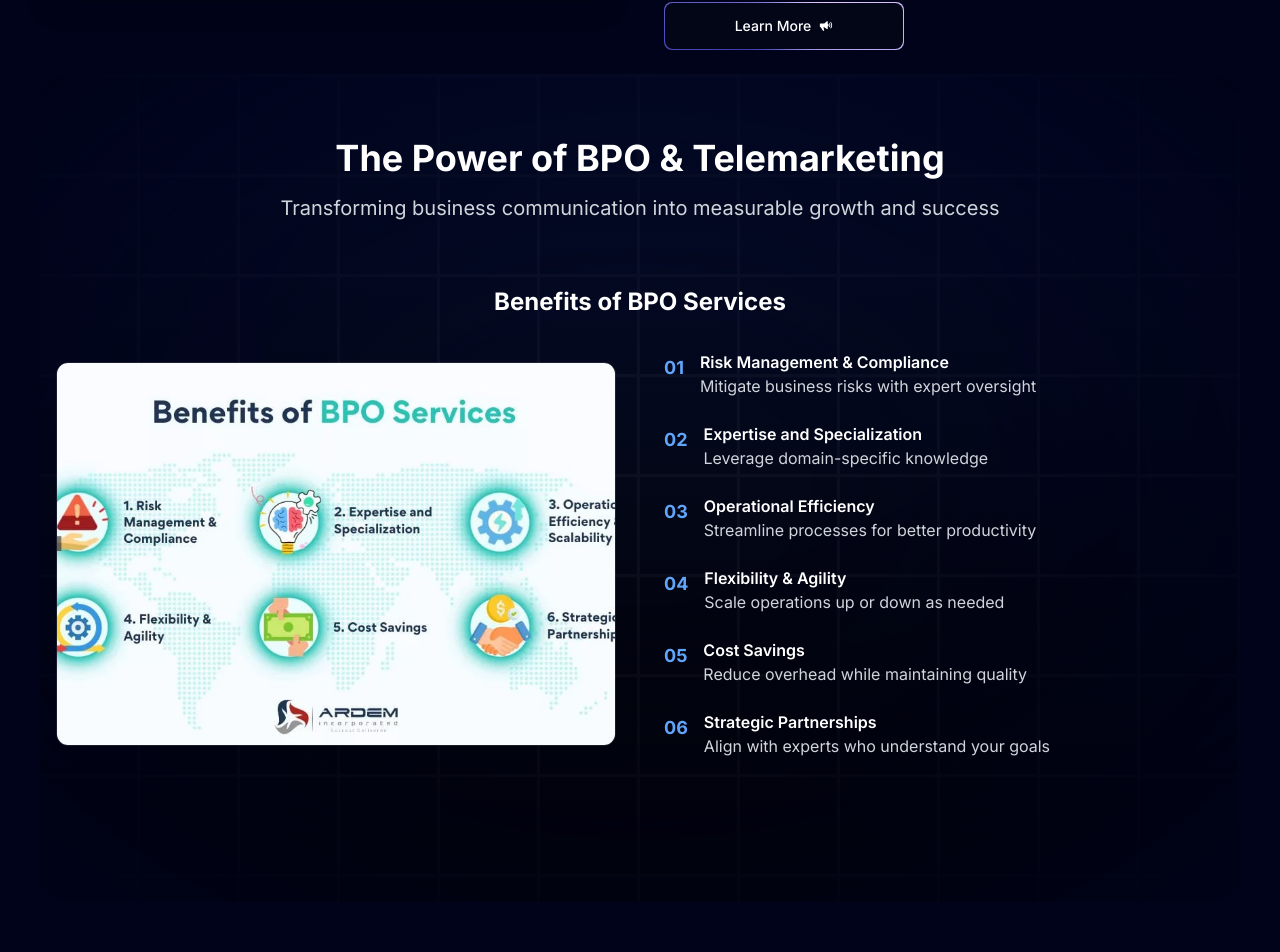
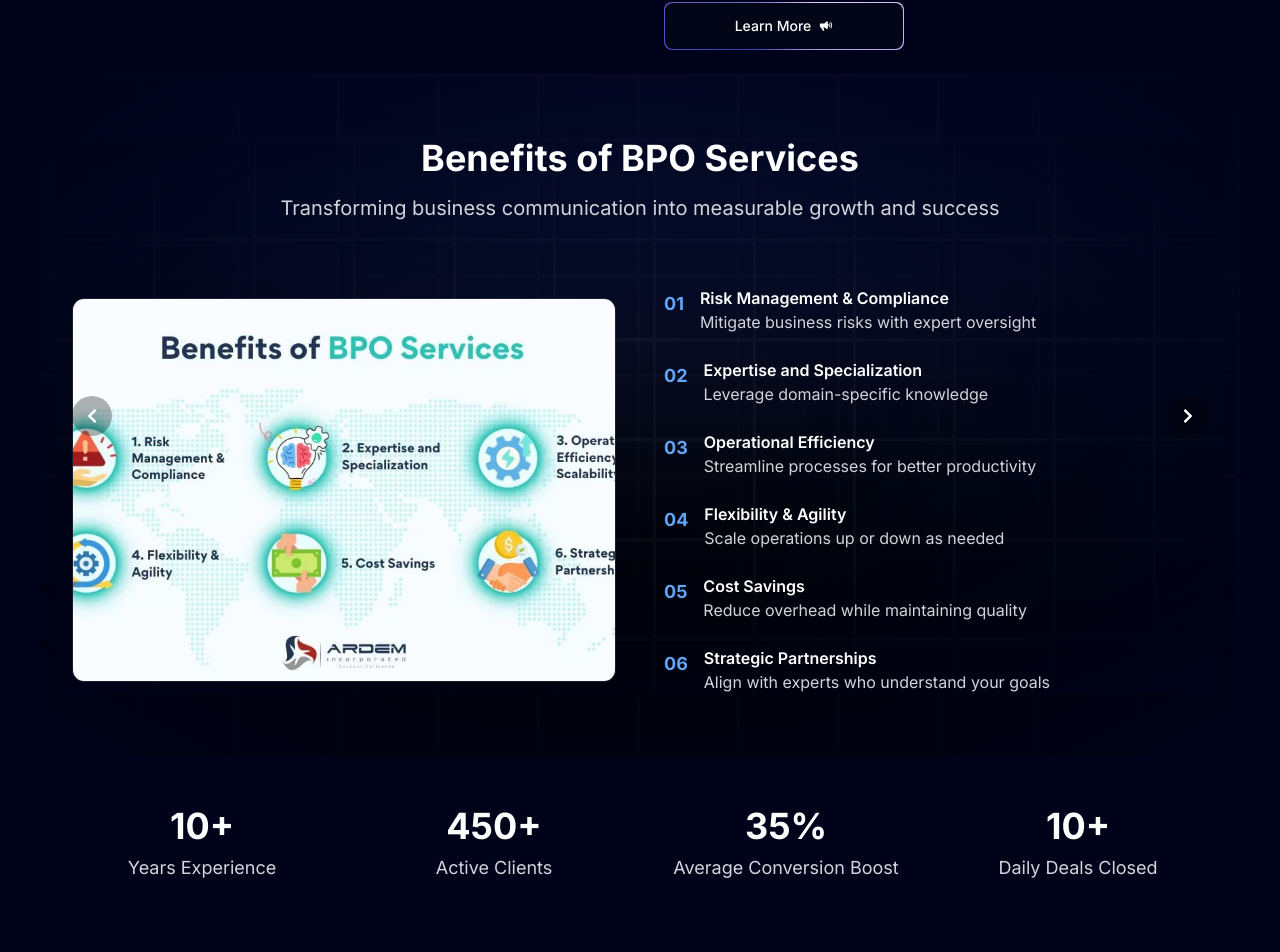
Before and after one commit to L2L-OakFrog/NextJS-Portfolio-Practice, a Next.js app: page / in a window 1280 px wide. Shown: the part 951-1903 px from the top of the page. Built offline with nearby package versions, Linux system fonts and the light colour scheme.

Commit message:
updated & fixed build issue

```diff
--- a/app/about/page.tsx
+++ b/app/about/page.tsx
@@ -568,7 +568,8 @@ export default function AboutPage() {
 
       <div className="py-6">
         <TextGenerateEffect
-          words="About Dialer's Hub"
+          words="About Dialer&apos;s Hub"
+          // words={'About Dialer\'s Hub'}
           className="text-center text-2xl sm:text-3xl md:text-4xl font-bold"
         />
 
--- a/components/BPOBenefitsSection.tsx
+++ b/components/BPOBenefitsSection.tsx
@@ -1,6 +1,122 @@
 // Add this to your Hero component (or create a new section component)
 import React from 'react';
 import Image from 'next/image';
+import SectionCarousel from "./ui/SectionCarousel";
+
+const carouselSections = [
+  {
+    id: "1",
+    title: "Benefits of BPO Services",
+    subtitle: "Transforming business communication into measurable growth and success",
+    items: [
+      {
+        number: "01",
+        title: "Risk Management & Compliance",
+        description: "Mitigate business risks with expert oversight"
+      },
+      {
+        number: "02",
+        title: "Expertise and Specialization",
+        description: "Leverage domain-specific knowledge"
+      },
+      {
+        number: "03",
+        title: "Operational Efficiency",
+        description: "Streamline processes for better productivity"
+      },
+      {
+        number: "04",
+        title: "Flexibility & Agility",
+        description: "Scale operations up or down as needed"
+      },
+      {
+        number: "05",
+        title: "Cost Savings",
+        description: "Reduce overhead while maintaining quality"
+      },
+      {
+        number: "06",
+        title: "Strategic Partnerships",
+        description: "Align with experts who understand your goals"
+      }
+    ],
+    bannerImage: "/bpo-services-benefits.jpg",
+    themeColor: "blue"
+  },
+  {
+    id: "2",
+    title: "The Power of the Phone Call",
+    subtitle: "Harnessing direct communication for maximum business impact",
+    items: [
+      {
+        icon: "⏱️",
+        title: "Immediate Response",
+        description: "Real-time engagement with potential customers"
+      },
+      {
+        icon: "🤝",
+        title: "Personal Touch",
+        description: "Customized communication for each client"
+      },
+      {
+        icon: "❓",
+        title: "Clarification",
+        description: "Instant answers to customer questions"
+      },
+      {
+        icon: "✅",
+        title: "Problem-Solving",
+        description: "Quick resolution of customer issues"
+      },
+      {
+        icon: "💎",
+        title: "Relationships",
+        description: "Building long-term customer connections"
+      }
+    ],
+    bannerImage: "/power-of-call-banner.jpg",
+    themeColor: "purple"
+  },
+  {
+    id: "3",
+    title: "Advantages of the BPO Industry",
+    subtitle: "Why outsourcing is the smart choice for growing businesses",
+    items: [
+      {
+        icon: "💰",
+        title: "Cost Reduction",
+        description: "Significant savings on operational expenses"
+      },
+      {
+        icon: "👥",
+        title: "Employment Opportunities",
+        description: "Creates jobs and develops skilled workforce"
+      },
+      {
+        icon: "🖥️",
+        title: "Latest Technologies",
+        description: "Access to cutting-edge tools and infrastructure"
+      },
+      {
+        icon: "🎓",
+        title: "Experienced Professionals",
+        description: "Skilled teams with specialized knowledge"
+      },
+      {
+        icon: "🎯",
+        title: "Focus on Core Business",
+        description: "Free up resources for strategic initiatives"
+      },
+      {
+        icon: "📊",
+        title: "Customer Feedback",
+        description: "Valuable insights to improve your offerings"
+      }
+    ],
+    bannerImage: "/bpo-advantages-banner.jpg",
+    themeColor: "indigo"
+  }
+];
 
 const BPOBenefitsSection = () => {
   return (
@@ -13,14 +129,14 @@ const BPOBenefitsSection = () => {
       {/* Main Content */}
       <div className="container mx-auto px-4 relative z-10">
         {/* Section Header */}
-        <div className="text-center mb-16">
+        {/* <div className="text-center mb-16">
           <h2 className="text-3xl md:text-4xl font-bold text-white mb-4">
             The Power of BPO & Telemarketing
           </h2>
           <p className="text-xl text-gray-300 max-w-3xl mx-auto">
             Transforming business communication into measurable growth and success
           </p>
-        </div>
+        </div> */}
 
         {/* Phone Call Benefits - Horizontal Cards */}
         {/* <div className="mb-20">
@@ -136,7 +252,7 @@ const BPOBenefitsSection = () => {
         </div> */}
 
         {/* BPO Services Benefits - Image + Text */}
-        <div className="mb-20">
+        {/* <div className="mb-20">
           <h3 className="text-2xl font-bold text-white mb-8 text-center">
             Benefits of BPO Services
           </h3>
@@ -176,7 +292,10 @@ const BPOBenefitsSection = () => {
               </ul>
             </div>
           </div>
-        </div>
+        </div> */}
+
+        {/* Replace BPOBenefitsSection with: */}
+        <SectionCarousel sections={carouselSections} />
 
         {/* Conversion Section - Full Width */}
         {/* <div className="relative rounded-2xl overflow-hidden h-96">
--- /dev/null
+++ b/components/ui/SectionCarousel.tsx
@@ -0,0 +1,143 @@
+// SectionCarousel.tsx
+'use client';
+import React, { useState, useEffect } from 'react';
+import { FaChevronLeft, FaChevronRight } from 'react-icons/fa';
+import Image from 'next/image';
+
+type CarouselSection = {
+  id: string;
+  title: string;
+  subtitle: string;
+  items: {
+    title: string;
+    description: string;
+    icon?: string;
+    number?: string;
+  }[];
+  bannerImage: string;
+  themeColor: string;
+};
+
+const SectionCarousel = ({ sections }: { sections: CarouselSection[] }) => {
+  const [currentIndex, setCurrentIndex] = useState(0);
+  const [isAutoPlaying, setIsAutoPlaying] = useState(true);
+
+  const nextSlide = () => {
+    setCurrentIndex((prev) => (prev === sections.length - 1 ? 0 : prev + 1));
+    setIsAutoPlaying(false);
+  };
+
+  const prevSlide = () => {
+    setCurrentIndex((prev) => (prev === 0 ? sections.length - 1 : prev - 1));
+    setIsAutoPlaying(false);
+  };
+
+  const goToSlide = (index: number) => {
+    setCurrentIndex(index);
+    setIsAutoPlaying(false);
+  };
+
+  useEffect(() => {
+    let interval: NodeJS.Timeout;
+    if (isAutoPlaying) {
+      interval = setInterval(() => {
+        setCurrentIndex((prev) => (prev === sections.length - 1 ? 0 : prev + 1));
+      }, 8000); // Change slide every 8 seconds
+    }
+    return () => clearInterval(interval);
+  }, [isAutoPlaying, sections.length]);
+
+  const currentSection = sections[currentIndex];
+
+  return (
+    <div className="relative z-10 bg-gradient-to-b from-blue-900/20 to-black">
+      {/* Grid Background */}
+      <div className="absolute inset-0 dark:bg-grid-white/[0.03] bg-grid-black/[0.2]">
+        <div className="absolute pointer-events-none inset-0 flex items-center justify-center dark:bg-black-100 bg-white [mask-image:radial-gradient(ellipse_at_center,transparent_20%,black)]" />
+      </div>
+
+      {/* Main Content */}
+      <div className="container mx-auto px-4 relative z-10">
+        {/* Navigation Arrows */}
+        <button
+          onClick={prevSlide}
+          className="absolute left-4 top-1/2 -translate-y-1/2 bg-black/30 hover:bg-black/50 rounded-full p-3 text-white z-20 transition-all"
+          aria-label="Previous section"
+        >
+          <FaChevronLeft />
+        </button>
+        <button
+          onClick={nextSlide}
+          className="absolute right-4 top-1/2 -translate-y-1/2 bg-black/30 hover:bg-black/50 rounded-full p-3 text-white z-20 transition-all"
+          aria-label="Next section"
+        >
+          <FaChevronRight />
+        </button>
+
+        {/* Section Header */}
+        <div className="text-center mb-16">
+          <h2 className="text-3xl md:text-4xl font-bold text-white mb-4">
+            {currentSection.title}
+          </h2>
+          <p className="text-xl text-gray-300 max-w-3xl mx-auto">
+            {currentSection.subtitle}
+          </p>
+        </div>
+
+        {/* Content Area */}
+        <div className="grid grid-cols-1 lg:grid-cols-2 gap-12 items-center">
+            {/* Image */}
+            <div className="relative h-96 rounded-xl overflow-hidden border border-white/10">
+                <Image
+                src={currentSection.bannerImage}
+                alt={currentSection.title}
+                fill
+                className="object-cover"
+                />
+            </div>
+
+          {/* Items List */}
+          <div>
+            <ul className="space-y-6">
+              {currentSection.items.map((item, index) => (
+                <li key={index} className="flex items-start">
+                  {item.number ? (
+                    <div className={`flex-shrink-0 mt-1 mr-4 text-${currentSection.themeColor}-400 font-bold text-lg`}>
+                      {item.number}
+                    </div>
+                  ) : (
+                    <div className={`flex-shrink-0 mt-1 mr-4 text-2xl text-${currentSection.themeColor}-400`}>
+                      {item.icon}
+                    </div>
+                  )}
+                  <div>
+                    <h4 className="text-white font-semibold">
+                      {item.title}
+                    </h4>
+                    <p className="text-gray-300">
+                      {item.description}
+                    </p>
+                  </div>
+                </li>
+              ))}
+            </ul>
+          </div>
+        </div>
+
+        {/* Dots Indicator */}
+        {/* <div className="flex justify-center mt-12 gap-2">
+          {sections.map((_, index) => (
+            <button
+              key={index}
+              onClick={() => goToSlide(index)}
+              className={`w-3 h-3 rounded-full transition-all ${currentIndex === index ? `bg-${currentSection.themeColor}-500 w-6` : 'bg-white/30'}`}
+              aria-label={`Go to section ${index + 1}`}
+            />
+          ))}
+        </div> */}
+      </div>
+    </div>
+  );
+};
+
+export default SectionCarousel;
```
